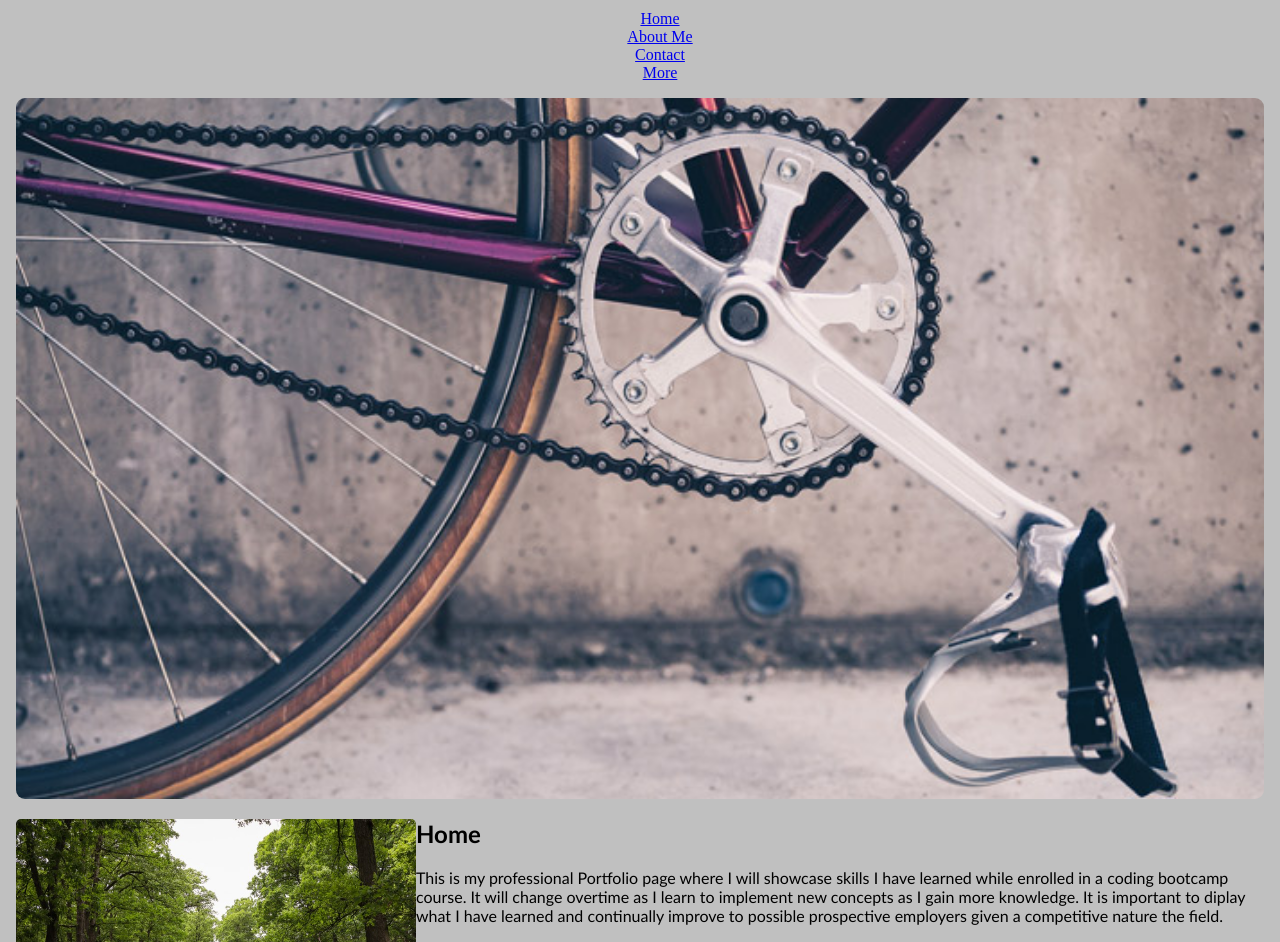
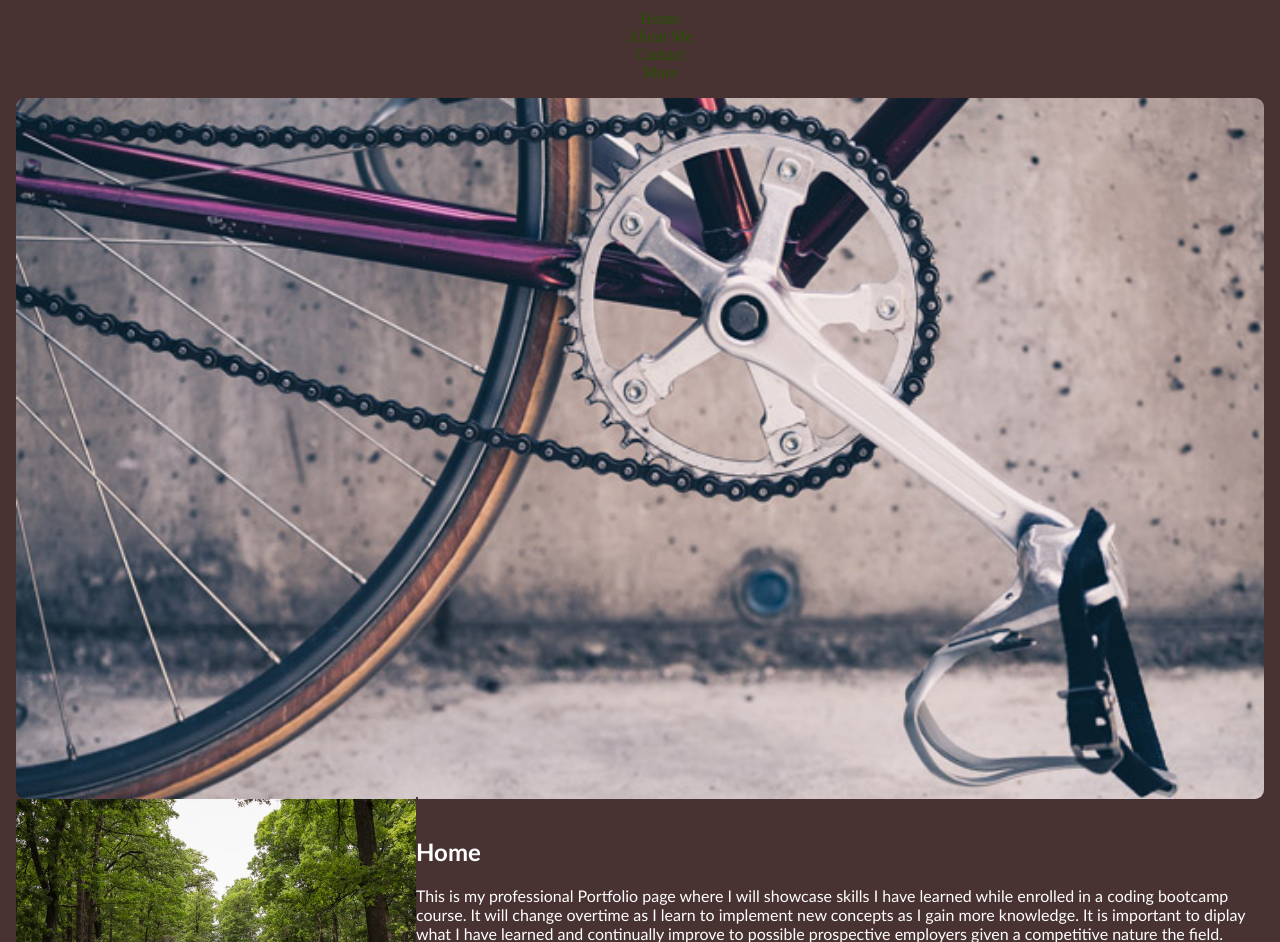
Before and after one commit to JAC61090/Portfolio-Page, a plain HTML site: page index.html in a window 1280 px wide. Shown: the part 78-1020 px from the top of the page. Drawn offline with Linux system fonts and the light colour scheme.

Commit message:
changed background w/ text color  adjustement

```diff
--- a/CSS /style.css
+++ b/CSS /style.css
@@ -1,12 +1,17 @@
 * {
-    background-color: silver;
+    background-color: rgb(73, 50, 50);
 }
+
 body {
     /* background-color: crimson; */
     margin: 16px;
 
     /* margin: auto; */
 }
+p, h1 {
+    color: white;
+}
+
 header {
     font-family: 'Gill Sans', 'Gill Sans MT', Calibri, 'Trebuchet MS', sans-serif;
     background-color: rgb(25, 134, 197);
@@ -33,9 +38,34 @@ h3 {
     font-family: 'Gill Sans', 'Gill Sans MT', Calibri, 'Trebuchet MS', sans-serif;
 
 }
+
 h4 {
     font-size: 13px;
     font-family: 'Gill Sans', 'Gill Sans MT', Calibri, 'Trebuchet MS', sans-serif;
+}
+a {
+    outline: none;
+    text-decoration: none;
+    padding: 2px 1px 0;
+}
+a:link {
+    color: #265301;
+}
+
+a:visited {
+    color: #437A16;
+}
+a:focus {
+    border-bottom: 1px solid;
+    background: #BAE498;
+}
+a:hover {
+    border-bottom: 1px solid;
+    background: #CDFEAA;
+  }
+a:active {
+    background: #265301;
+    color: #CDFEAA;
 }
 
 .bike img {
@@ -44,6 +74,7 @@ h4 {
    display: flex;
    flex-wrap: wrap;
 }
+
 .forest img {
     float: left;
     flex-wrap: wrap;
@@ -53,6 +84,7 @@ h4 {
     border-radius: 5px;
 
 }
+
 .about-me img {
     width: 500px;
     height: 200px;
```
Also changed, not shown: 1 other file.
